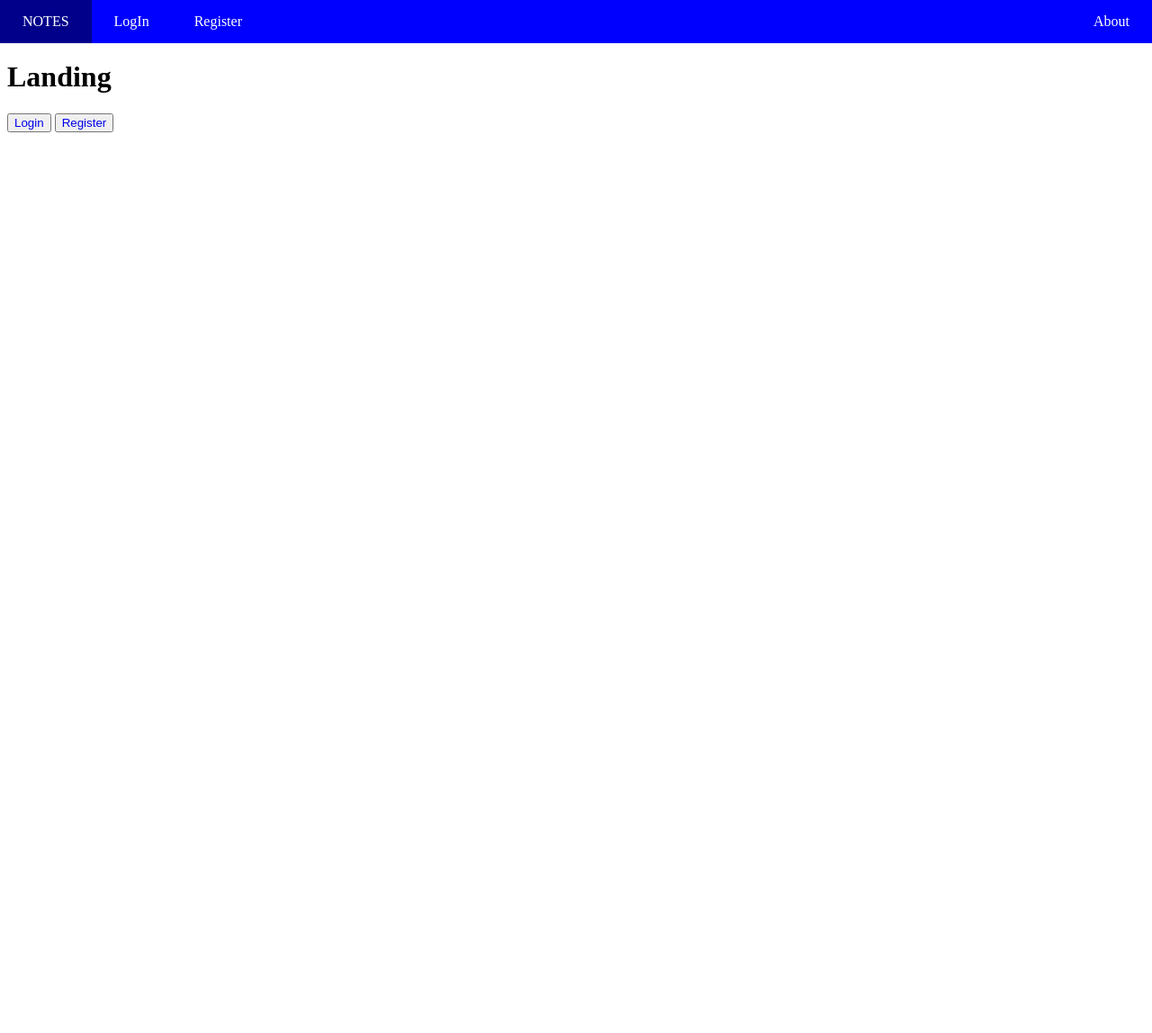
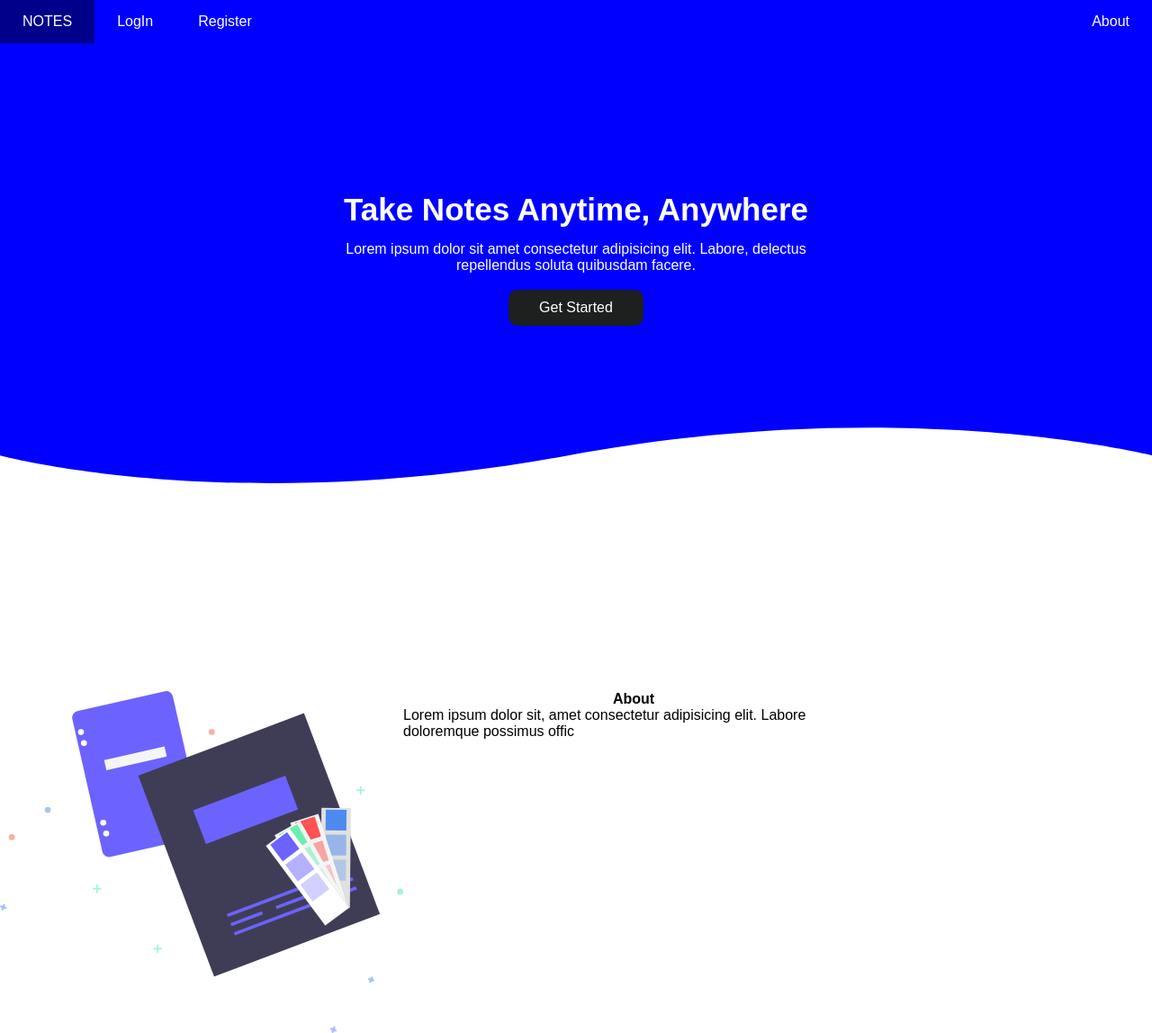
Before and after one commit to Suniti13/Flask-Notes-App, a Flask app: page / in a window 1280 px wide. Shown: the whole page at 90% size. Before the commit the page ends 147 px from the top, so only its background shows below. Run offline with Flask 2, Linux system fonts and the light colour scheme.

Commit message:
styles landing

```diff
--- a/notesapp/routes.py
+++ b/notesapp/routes.py
@@ -10,7 +10,7 @@ def landing():
 
 @app.route('/home')
 def home():
-    return render_template('home.html', title='Home')
+    return render_template('home.html', title='Home', prevnotes=Note.query.filter_by(author=current_user))
 
 @app.route('/register', methods=['GET', 'POST'])
 def register():
--- a/notesapp/static/main.css
+++ b/notesapp/static/main.css
@@ -1,3 +1,20 @@
+
+* {
+    margin: 0;
+    padding: 0;
+    border: 0;
+    outline: 0;
+    font-size: 100%;
+    vertical-align: baseline;
+    background: transparent;
+
+    font-family: Arial, Helvetica, sans-serif;
+
+    --Blue: #0000ff;
+
+    --EerieBlack: #1D201F;
+    --White: #FFF;
+}
 
 .alert-success {
     background-color: lightgreen;
@@ -45,10 +62,69 @@ button a {
 
 }
 
+.header {
+    min-height: 90vh;
+    width: 100%;
+    background-image: url(./headerbroad.svg);
+    background-repeat: no-repeat;
+    background-size: 100% auto;
+}
+
+@media (max-width:800px) {
+    .header {
+        background-image: url(./header800.svg);
+    }
+}
+
+@media (max-width:550px) {
+    .header {
+        background-image: url(./header550.svg);
+    }
+}
+
+.header h1 {
+    text-align: center;
+    color: white;
+}
+
+.header-content {
+    width: 95%;
+    max-width: 600px;
+    margin: 0;
+    position: absolute;
+    top: 35%;
+    left: 50%;
+    -ms-transform: translate(-50%, -50%);
+    transform: translate(-50%, -50%);
+}
+
+@media (max-width:800px){
+    .header-content {
+        top: 35%
+    }
+}
+
+@media (max-width:400px){
+    .header-content {
+        top: 33%
+    }
+}
+
+.header-content h1 {
+    font-size: 35px;
+    margin: 15px;
+}
+
+.header-content p {
+    margin: 10px;
+    text-align: center;
+    color: #FFF;
+}
+
 .inputField {
    width: 100%;
    height: 40px;
-   margin: 10spx 0;
+   margin: 10px 0;
    padding: 8px 4px;
    border: 1px solid rgb(170, 170, 170);
    border-radius: 5px;
@@ -63,7 +139,37 @@ button a {
     border: 1px solid red;
 }
 
+.l-about-box {
+    width: 40%;
+}
 
+.landing-about {
+    display: flex;
+    flex-wrap: wrap;
+}
+
+.landing-about h3 {
+    text-align: center;
+}
+
+.landing-buttons {
+    width: 10%;
+    min-width: 150px;
+    margin: 0 auto;
+}
+
+.landing-buttons button {
+    width: 150px;
+    height: 40px;
+    margin-top: 8px;
+    border-radius: 10px;
+    background-color: var(--EerieBlack);
+    color: #FFF;
+}
+
+.landing-buttons button a{
+    color: #FFF;
+}
 
 li {
     float: left;
@@ -81,14 +187,20 @@ li {
     background-color: darkblue;
 }
 
+#taking-notes-img {
+    width: 35%;
+    height: auto;
+
+}
+
 ul {
-    position: fixed;
+
     list-style-type: none;
     margin: 0;
-    top: 0;
-    left: 0;
+    margin-top: 0;
     padding: 0;
+    overflow: hidden;
     width: 100%;
-
+    height: auto;
     background-color: blue;
 }
--- a/notesapp/templates/base.html
+++ b/notesapp/templates/base.html
@@ -1,4 +1,4 @@
-<html lang="en">
+<html lang="en"></html>
 <head>
     <meta charset="UTF-8">
     <meta name="viewport" content="width=device-width, initial-scale=1.0">
@@ -10,19 +10,25 @@
     <nav>
         <!-- List of nav links -->
         <ul>
+            {% if current_user.is_authenticated %}
+            <li>
+                <a class="navbarLink"
+                href="{{ url_for('home') }}">
+                    NOTES
+                </a>
+            </li>
+            <li style="float: right;">
+                <a class="navbarLink" href="{{ url_for('logout') }}">
+                    Logout
+                </a>
+            </li>
+            {% else %}
             <li>
                 <a class="navbarLink"
                 href="{{ url_for('landing') }}">
                     NOTES
                 </a>
             </li>
-            {% if current_user.is_authenticated %}
-            <li style="float: right;">
-                <a class="navbarLink" href="{{ url_for('logout') }}">
-                    Logout
-                </a>
-            </li>
-            {% else %}
             <li>
                 <a class="navbarLink"
                 href="{{ url_for('login') }}">
@@ -44,19 +50,18 @@
         </ul>
     </nav>
 
-    <br><br>
 
-    <div class="flashed-messages">
     {% with messages = get_flashed_messages(with_categories=true) %}
         {% if messages %}
+            <div class="flashed-messages">
                         {% for category, message in messages %}
                             <div class="alert={{ category }}" >
                                 {{ message }}
                             </div>
                         {% endfor %}
+            </div>
         {% endif %}
     {% endwith %}
-    </div>
 
     {% block content %}
     {% endblock %}
--- a/notesapp/templates/landing.html
+++ b/notesapp/templates/landing.html
@@ -1,10 +1,23 @@
 {% extends 'base.html' %}
 
 {% block content %}
-    <div>
-        <h1>Landing</h1>
-        <button ><a href="{{ url_for('login') }}">Login</a></button>
-        <button><a href="{{ url_for('register') }}">Register</a></button>
+    <div class="header" >
+        <div class="header-content">
+            <h1>Take Notes Anytime, Anywhere</h1>
+            <p>Lorem ipsum dolor sit amet consectetur adipisicing elit. Labore, delectus repellendus soluta quibusdam facere.</p>
+            <div class="landing-buttons">
+                <button><a href="{{ url_for('register') }}">Get Started</a></button>
+            </div>
+        </div>
     </div>
 
+    <div class="landing-about">
+        <img id="taking-notes-img" src="{{ url_for('static', filename='undraw_Specs.svg') }}" alt="">
+        <div class="l-about-box">
+            <h3>About</h3>
+            <p>Lorem ipsum dolor sit, amet consectetur adipisicing elit. Labore doloremque possimus offic</p>
+        </div>
+    </div>
+
+
 {% endblock %}
```
Also changed, not shown: notesapp/templates/home.html (+9 -1 lines), notesapp/site.db, notesapp/static/header.svg (added), notesapp/static/header550.svg (added), notesapp/static/header800.svg (added), notesapp/static/headerbroad.svg (added), notesapp/static/undraw_Specs.svg (added), notesapp/static/undraw_taking_notes_tjaf.svg (added). Lines whose indentation alone changed are shown as unchanged.
